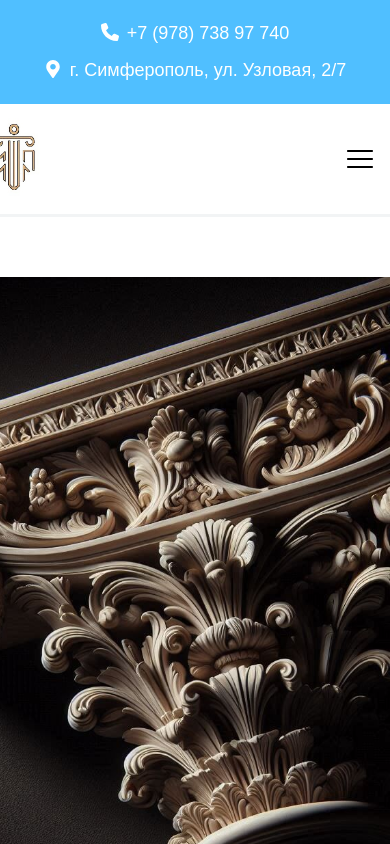
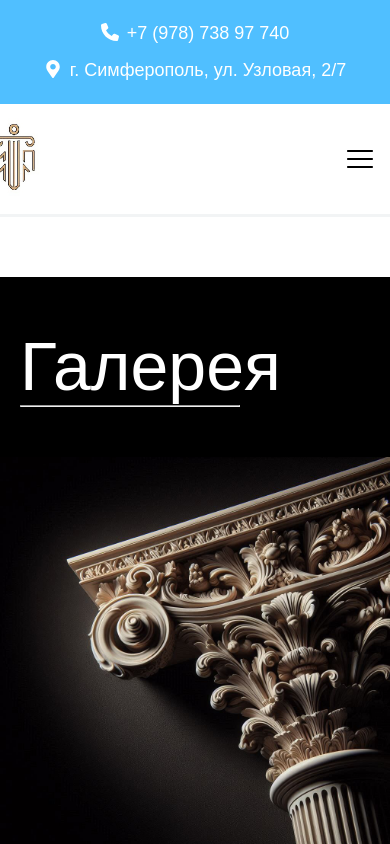
Before and after one commit to Steddyz/react-architect, a React (Vite) app: page /gallery in a window 390 px wide. Shown: the top 844 px of the page. Built offline with nearby package versions, Linux system fonts and the light colour scheme; a web font is replaced by a local one.

Commit message:
edit adaptive(gallery)

```diff
--- a/src/components/Gallery/Gallery.module.css
+++ b/src/components/Gallery/Gallery.module.css
@@ -2,6 +2,7 @@
   display: flex;
   flex-wrap: wrap;
   margin: 0 auto;
+  justify-content: center;
 
   max-width: 1400px;
   padding: 0 10px;
@@ -11,9 +12,10 @@
   flex: 1 1 300px;
   max-width: 300px;
   height: 300px;
+  margin: 5px;
+
   background-color: #ccc;
-
-  margin: 5px;
+  transition: background-color 0.1s ease;
 }
 
 .galley__card:hover {
--- a/src/pages/GalleryPage/GalleryPage.module.css
+++ b/src/pages/GalleryPage/GalleryPage.module.css
@@ -32,6 +32,7 @@
 .banner_left {
   align-items: center;
   width: 550px;
+  padding-left: 20px;
 }
 
 .banner__navigation {
@@ -39,7 +40,6 @@
 }
 
 .banner__title {
-  padding: 15px;
   display: flex;
   font-weight: 500;
   font-size: 72px;
@@ -61,3 +61,63 @@
   width: 700px;
   height: 700px;
 }
+
+@media (max-width: 1415px) {
+  .banner_left {
+    margin-left: 100px;
+    width: 100%;
+  }
+}
+
+@media (max-width: 1024px) {
+  .banner_left {
+    margin-left: 400px;
+    width: 100%;
+  }
+
+  .banner__image {
+    width: 600px;
+  }
+}
+
+@media (max-width: 768px) {
+  .banner__image {
+    margin-top: 50px;
+    width: 100%;
+  }
+
+  .banner__hr {
+    width: 220px;
+  }
+
+  .banner__wrapper {
+    flex-direction: column;
+    align-items: flex-start;
+    min-width: auto;
+    min-height: auto;
+    height: auto;
+    margin-top: 50px;
+    margin-bottom: 50px;
+  }
+
+  .banner_left {
+    margin: 0 auto;
+    max-width: 100%;
+  }
+
+  .banner__title {
+    padding-left: 25px;
+    font-size: 68px;
+    padding: 0;
+  }
+
+  .banner__description {
+    font-size: 24px;
+    margin: 20px 0;
+  }
+
+  .banner__image {
+    width: 100%;
+    height: auto;
+  }
+}
```
